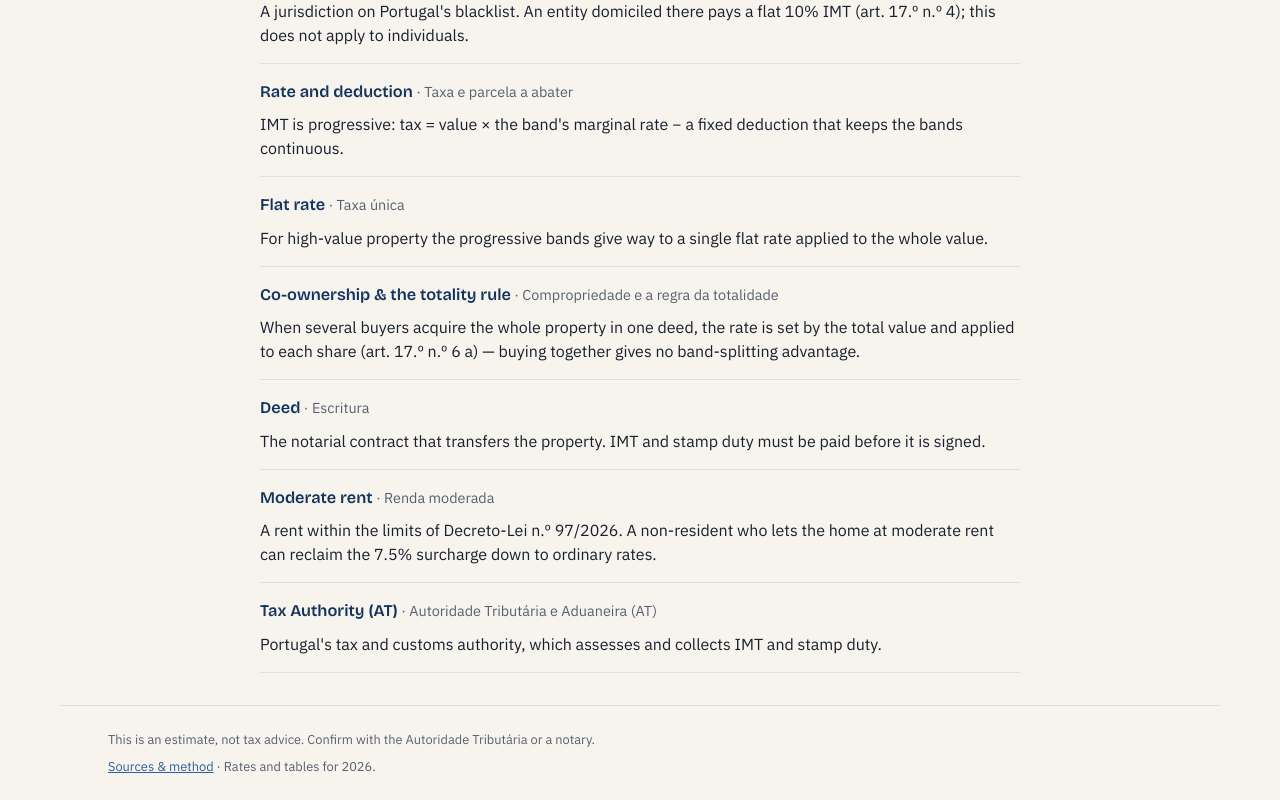
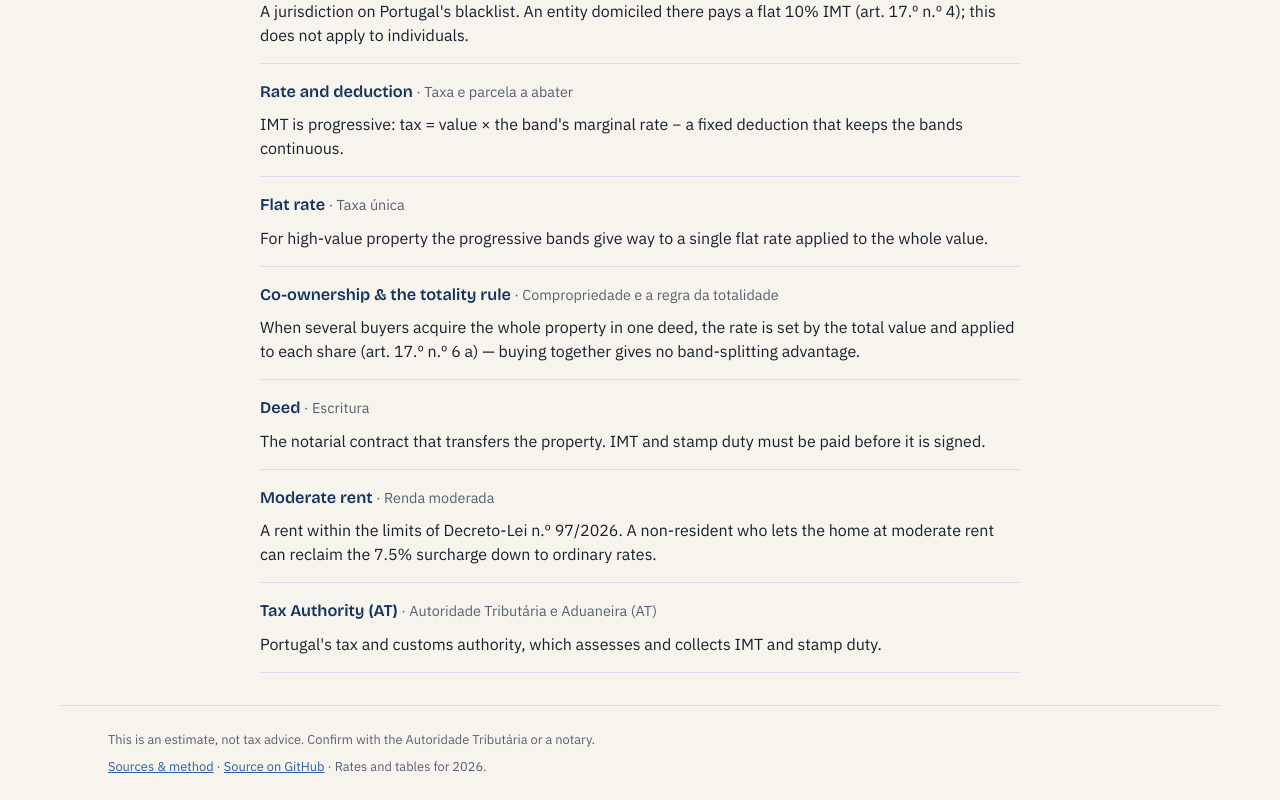
Before and after one commit to jmerhar/imt-calculator, a React (Vite) app: page /#/glossary in a window 1280 px wide. Shown: the part 927-1727 px from the top of the page. Built offline with nearby package versions, Linux system fonts and the light colour scheme.

Commit message:
feat: footer GitHub link, README coverage badges, relicense to GPL-3.0
- Add a 'Source on GitHub' link to the footer (EN/PT).
- Add CI + Codecov badges to the README (as in idealista).
- Relicense from MIT to GPL-3.0-or-later (full GPLv3 LICENSE, package.json SPDX id).

```diff
--- a/package.json
+++ b/package.json
@@ -4,7 +4,7 @@
   "version": "0.1.0",
   "type": "module",
   "description": "Client-side calculator for Portuguese property-transfer tax (IMT) + stamp duty, 2026 rules.",
-  "license": "MIT",
+  "license": "GPL-3.0-or-later",
   "scripts": {
     "dev": "vite",
     "build": "tsc -b && vite build",
--- a/src/components/Layout.tsx
+++ b/src/components/Layout.tsx
@@ -75,6 +75,15 @@ export function Layout({ children }: { children: ReactNode }) {
             {t.footer.sources}
           </NavLink>
           <span aria-hidden="true"> · </span>
+          <a
+            className="footer__link"
+            href="https://github.com/jmerhar/imt-calculator"
+            target="_blank"
+            rel="noopener noreferrer"
+          >
+            {t.footer.github}
+          </a>
+          <span aria-hidden="true"> · </span>
           <span>{fmt(t.footer.dataYear, { year: LATEST_YEAR })}</span>
         </p>
       </footer>
--- a/src/i18n/en.ts
+++ b/src/i18n/en.ts
@@ -100,6 +100,7 @@ export const en = {
   footer: {
     disclaimer: "This is an estimate, not tax advice. Confirm with the Autoridade Tributária or a notary.",
     sources: "Sources & method",
+    github: "Source on GitHub",
     dataYear: "Rates and tables for {year}.",
   },
   pages: {
--- a/src/i18n/pt.ts
+++ b/src/i18n/pt.ts
@@ -99,6 +99,7 @@ export const pt: Dict = {
   footer: {
     disclaimer: "Esta é uma estimativa e não constitui aconselhamento fiscal. Confirme junto da Autoridade Tributária ou de um notário.",
     sources: "Fontes e método",
+    github: "Código no GitHub",
     dataYear: "Taxas e tabelas de {year}.",
   },
   pages: {
```
Also changed, not shown: 2 other files (tests, documents, lock files or other folders).
